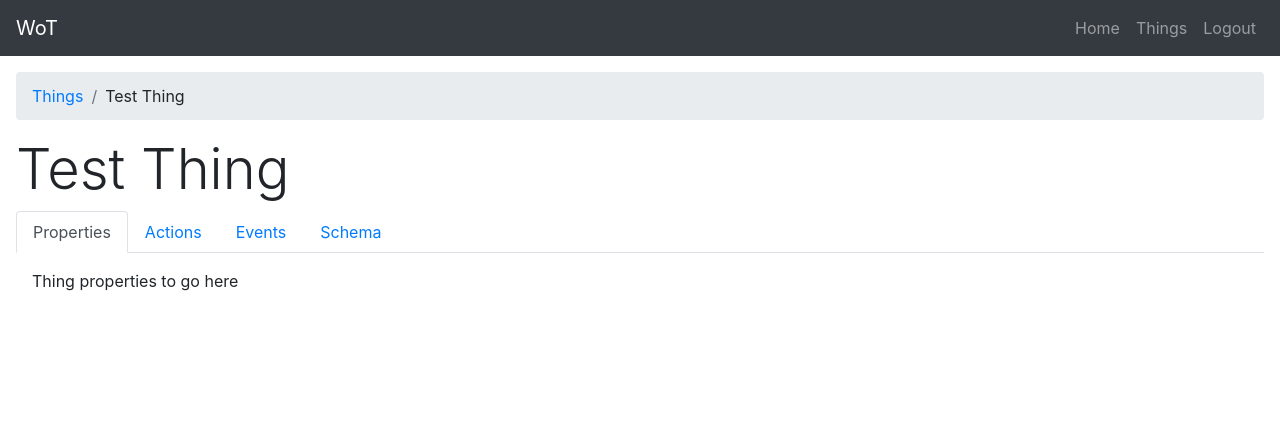
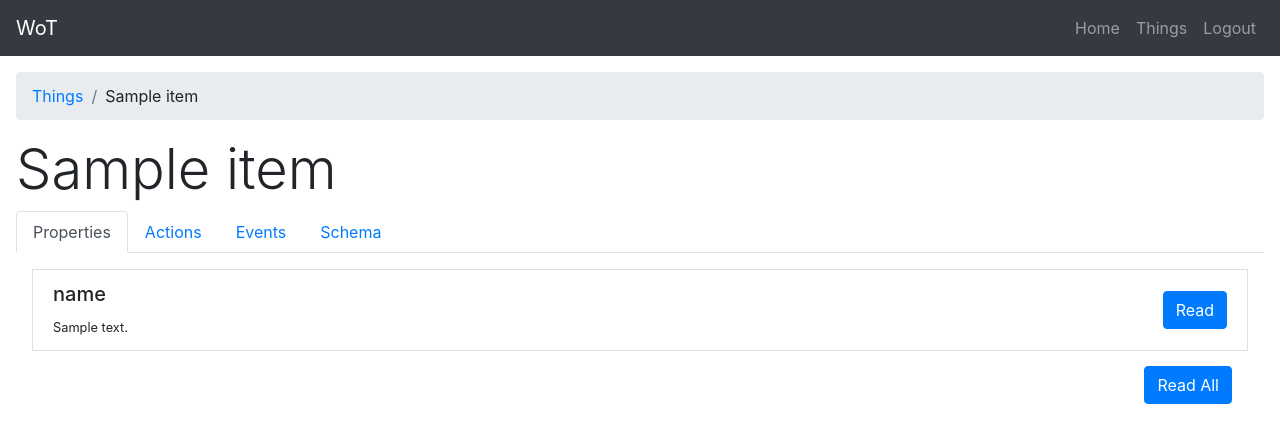
Before and after one commit to danmharris/WoT-Client, a Django app: page /things/1 in a window 1280 px wide. Shown: the top 443 px of the page. Run offline with Django 3.2, Linux system fonts and the light colour scheme; tables that the repository leaves empty hold one stand-in row (values such as "Sample post"); a database or web service that is not in the repository returns one stand-in record (values such as "Sample title"); data that the repository does not hold is empty; some libraries are stand-ins or nearby versions.

Commit message:
Add requests to thing directory for list and properties
Added button to properties to request their value or all, need to
parse result to get just the required data.

```diff
--- /dev/null
+++ b/src/requirements.txt
@@ -0,0 +1,2 @@
+Django==2.1.7
+requests==2.21.0
--- a/src/wotclient/templates/wotclient/thing/properties.html
+++ b/src/wotclient/templates/wotclient/thing/properties.html
@@ -1,5 +1,33 @@
 {% extends 'wotclient/layout/thing.html' %}
 
 {% block 'thing_content' %}
-Thing properties to go here
+    <div class="list-group"></div>
+        {% for k, v in properties.items %}
+            <div class="list-group-item d-flex w-100 justify-content-between align-items-center">
+                <div>
+                    <h5> {{ k }}</h5>
+                    <small>{{ v.description }}</small>
+                </div>
+                <div class="d-flex flex-column align-items-center">
+                    <form method="POST">
+                        {% csrf_token %}
+                        <input type="hidden" name="property" value="{{k}}">
+                        <button type="submit" class="btn btn-primary">Read</button>
+                    </form>
+                    {% if 'value' in v %}
+                        <div class="mt-2">
+                            Value: {{ v.value }}
+                        </div>
+                    {% endif %}
+                </div>
+            </div>
+        {% endfor %}
+        <div class="d-flex justify-content-end m-3">
+                <form method="POST">
+                    {% csrf_token %}
+                    <input type="hidden" name="property" value="all">
+                    <button type="submit" class="btn btn-primary">Read All</button>
+                </form>
+        </div>
+    </div>
 {% endblock %}
--- a/src/wotclient/views.py
+++ b/src/wotclient/views.py
@@ -1,5 +1,6 @@
 from django.shortcuts import render
-from django.http import HttpResponse
+from django.http import HttpResponse, Http404
+import requests
 
 # Create your views here.
 
@@ -8,26 +9,32 @@ def index(request):
 
 def thing_list(request):
     #TODO: Make request to thing directory and parse results to get name and ID
-    things = [
-        {
-            'name': 'Thing 1',
-            'uuid': '123',
-        },
-        {
-            'name': 'Thing 2',
-            'uuid': '456',
-        }
-    ]
 
+    response = requests.get('http://localhost:5002/things')
     context = {
-        'things': things,
+        'things': response.json(),
     }
     return render(request, 'wotclient/thing/list.html', context)
 
 def thing_single(request, thing_id):
-    context = {
-        'thing': {
-            'name': 'Test Thing',
+    response = requests.get('http://localhost:5002/things/{}'.format(thing_id))
+    if response.status_code == 404:
+        raise Http404(response.text)
+    else:
+        properties_response = requests.get('http://localhost:5002/things/{}/properties'.format(thing_id)).json()
+        if request.method == 'POST':
+            filtered = {k: v for k, v in properties_response.items() if k == request.POST['property'] or request.POST['property'] == 'all'}
+            for k, v in filtered.items():
+                try:
+                    value_response = requests.get(v['forms'][0]['href'])
+                except:
+                    v['value'] = '???'
+                else:
+                    #TODO: Parse schema to get result
+                    v['value'] = value_response.text
+                properties_response[k] = v
+        context = {
+            'thing': response.json(),
+            'properties': properties_response,
         }
-    }
-    return render(request, 'wotclient/thing/properties.html', context)
+        return render(request, 'wotclient/thing/properties.html', context)
```
Also changed, not shown: src/wotclient/templates/wotclient/thing/list.html (+9 -2 lines).
